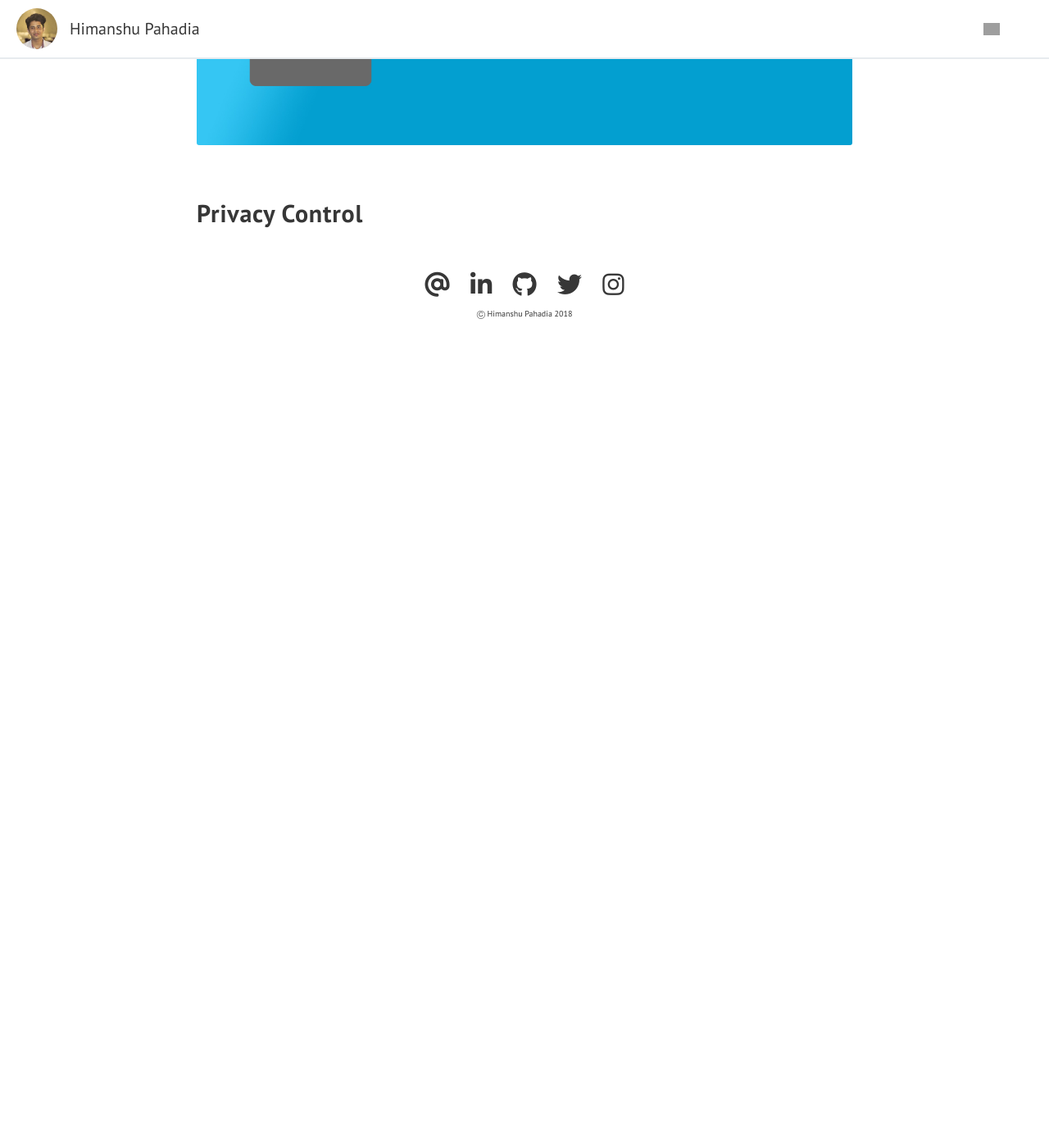
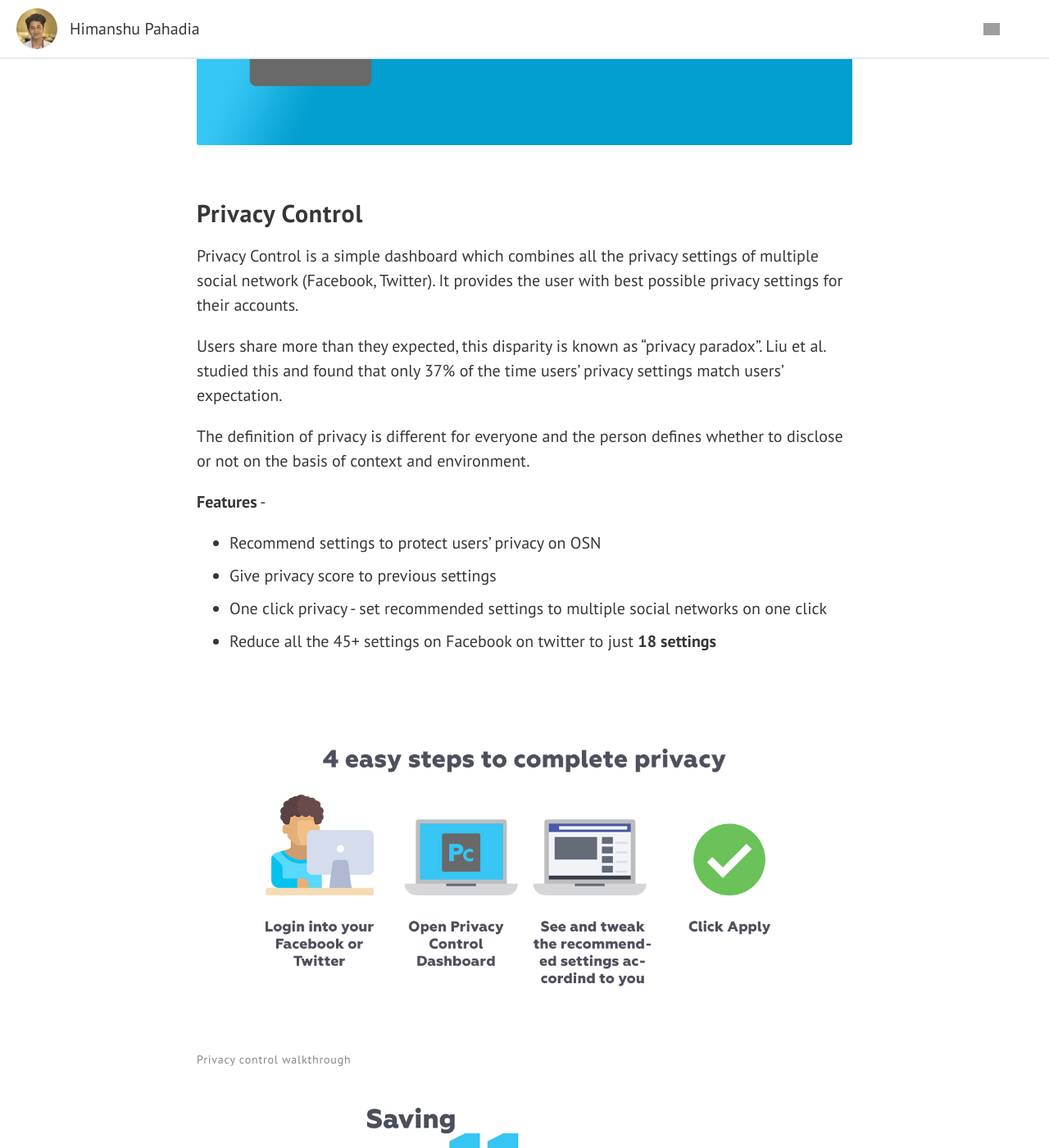
Before and after one commit to pahadiahimanshu/pahadiahimanshu.github.io, a Jekyll site: the page built from _posts/projects/2018-05-18-privacy-control.md, in a window 1280 px wide and 1400 px high, scrolled down 270 px. Shown: the whole window at 82% size. Built offline with Jekyll 4.4.1, drawn with Linux system fonts in a browser that asks for light colours; nearby versions of some CDN libraries; library files that are not in the unit come from our copies; before the commit the page ends 900 px from its top, so only the background shows below that; some of the changed text lies outside the part shown; grey boxes are pictures that could not be loaded.

Commit message:
Completed projects, added new figure2 include with links

```diff
--- /dev/null
+++ b/_includes/figure2.html
@@ -0,0 +1,6 @@
+<figure class="content__image ">
+	<a href="{{include.link}}" rel="nofollow" target="_blank" title="{{include.linktitle}}"><img class="content__image__img" src="{{site.baseurl}}/assets/img/{{include.src}}" alt=""></a>
+	<figcaption class="content__image__caption">
+	{{include.caption}}
+	</figcaption>
+</figure>
--- a/_posts/projects/2018-05-18-privacy-control.md
+++ b/_posts/projects/2018-05-18-privacy-control.md
@@ -5,3 +5,64 @@
 category: project
 image: pc-cover.jpg
 ---
+
+Privacy Control is a simple dashboard which combines all the privacy settings of multiple social network (Facebook, Twitter). It provides the user with best possible privacy settings for their accounts.
+
+Users share more than they expected, this disparity is known as “privacy paradox”. Liu et al. studied this and found that only 37% of the time users’ privacy settings match users’ expectation.
+
+The definition of privacy is different for everyone and the person defines whether to disclose or not on the basis of context and environment.
+
+**Features** -
+
+*   Recommend settings to protect users' privacy on OSN
+*   Give privacy score to previous settings
+*   One click privacy - set recommended settings to multiple social networks on one click
+*   Reduce all the 45+ settings on Facebook on twitter to just **18 settings**
+
+<figure class="content__image ">
+	<img class="content__image__img" src="{{site.baseurl}}/assets/img/pc-steps.jpg" alt="">
+	<figcaption class="content__image__caption">
+	Privacy control walkthrough
+	</figcaption>
+</figure>
+{% include figure.html src='pc-result.jpg' caption='Savings' %}
+
+
+Privacy control walkthrough
+
+**Architecture -**
+The main challenge in the implementation was that the social networks don’t provide any easy way to alter users’ settings through API calls.
+So, the only possible solution that left was to open the page manually and alter the DOM element. To achieve this we developed a chrome extension and extensively used its functions for manipulating the tabs.
+
+*   Check logged in user using adblockplus.js
+*   Open the social network’s settings page
+*   XMLHttpRequest to get the page
+*   Secure the account from page
+*   Extract the page headers
+*   Edit the settings on the page to the submitted ones
+*   Send AJAX post request along with
+
+*   Extracted headers
+*   New settings
+
+#### Results -
+
+The benefit of using this utility is -
+
+{% include figure.html src='pc-result.jpg' caption='Savings' %}
+
+
+Savings
+
+**How?**
+There are 27 settings (16 Facebook and 11 Twitter) that our app recommends to the user. Suppose it takes 11 minutes and 15 seconds to properly understand and tweak these privacy settings.
+Using our extension it merely takes 15 seconds to change settings. Saving 11 minutes per user.
+Now, assuming 10,000 new users use our application daily. Average Indian wage per hour is Rs 40.
+This is how we will be able to save Rs 74,000 per day.
+
+#### Gallery
+
+{% include figure2.html src='pc-playvideo.jpg' link='https://www.youtube.com/watch?v=Bco0eqDKH5g' linktitle='Play privacy control teaser' caption='Click to play video' %}
+{% include figure.html src='pc-chrome-ext.jpg' caption='Privacy Control Chrome extension' %}
+{% include figure.html src='pc-dashboard.jpg' caption='Dashboard' %}
+{% include figure.html src='pc-fb-settings.jpg' caption='Facebook settings' %}
```
Also changed, not shown: _posts/projects/2018-05-18-depixelize-pixelart.md (+19 -0 lines), _posts/projects/2018-05-18-project-lazy-pizza.md (+29 -0 lines), _posts/projects/2018-05-18-sab.md (+23 -0 lines), _posts/projects/2018-05-18-virtual-campus-project.md (+3 -0 lines), index.html (+4 -3 lines).
